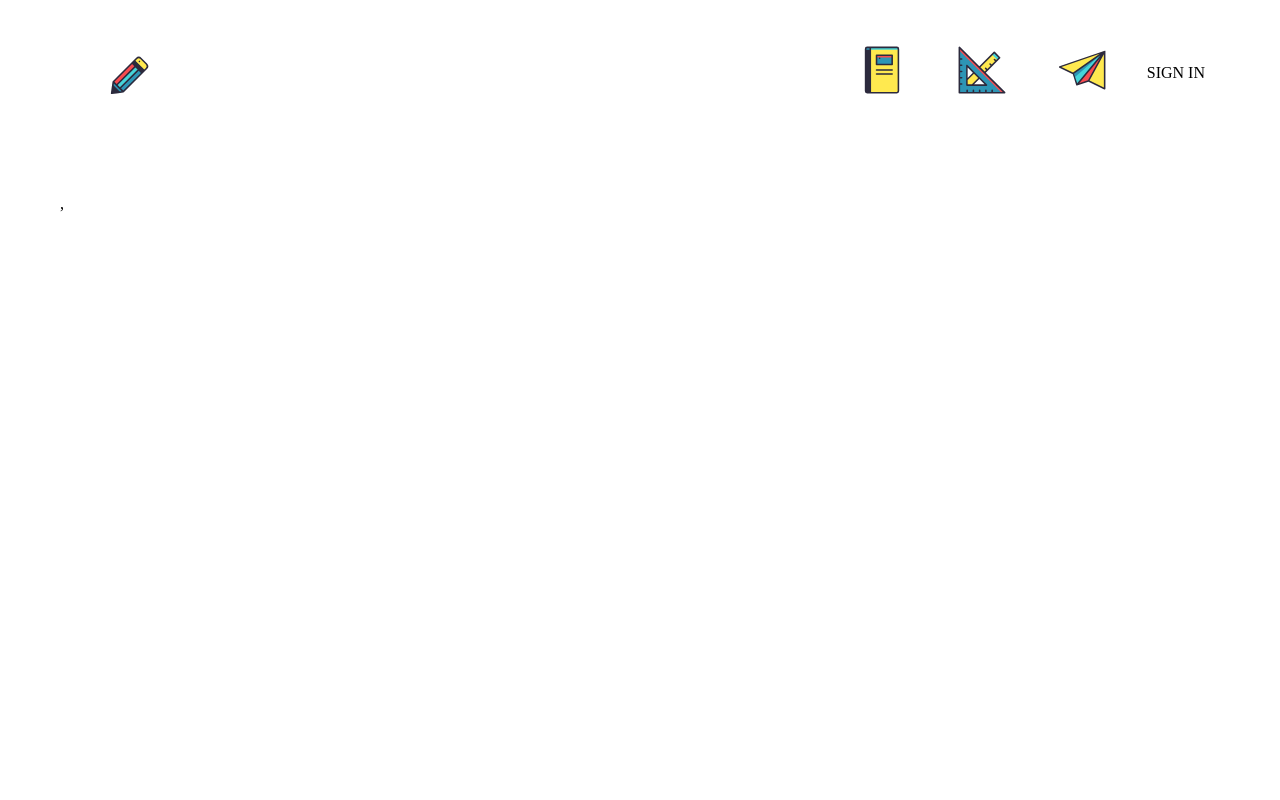
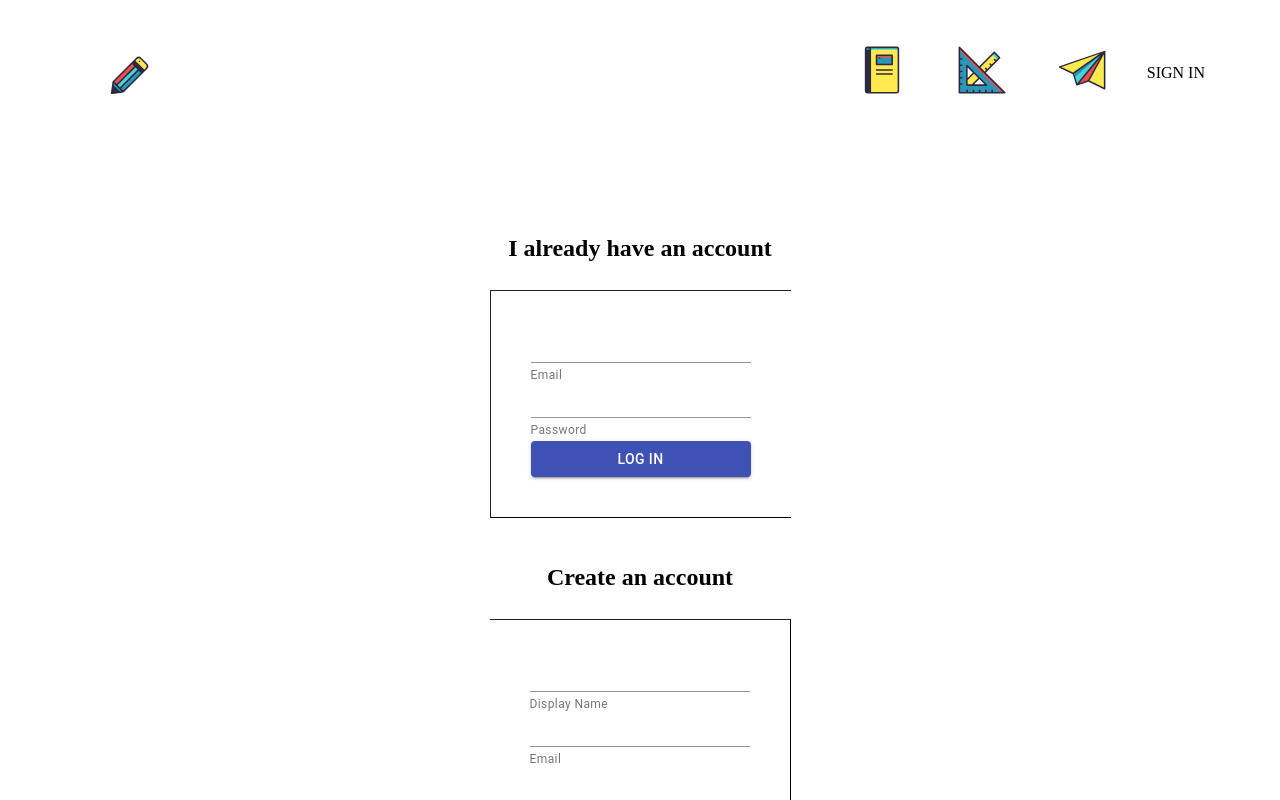
Before and after one commit to DavidAtMollimers/food-diary, a React (Create React App) app: page /signin in a window 1280 px wide. Shown: the top 800 px of the page. Built offline with nearby package versions, Linux system fonts and the light colour scheme.

Commit message:
Add sign-in-or-up page. Add borders to the sign-in and sign-up components

```diff
--- a/src/App.js
+++ b/src/App.js
@@ -6,6 +6,7 @@ import HomePage from './pages/homepage/homepage.page';
 import Entry from './pages/entry/entry.page';
 import Contact from './pages/contactAndAbout/contact.page';
 import Header from './components/header/header.component';
+import SignInOrUpPage from './pages/sign-in-or-up/sign-in-or-up.page';
 
 
 class App extends React.Component {
@@ -28,6 +29,7 @@ class App extends React.Component {
                   <Route exact path='/diary' component={HomePage}/>
                   <Route exact path='/metrics' component={HomePage}/>
                   <Route exact path='/contact' component={Contact}/>
+                  <Route exact path='/signin' component={SignInOrUpPage}/>
               </Switch>
           </div>
         );
--- a/src/components/sign-in/sign-in.component.jsx
+++ b/src/components/sign-in/sign-in.component.jsx
@@ -1,5 +1,5 @@
 import React from 'react';
-import { Button, FormControl, makeStyles, TextField } from '@material-ui/core';
+import { Button, FormControl, makeStyles, TextField, Box } from '@material-ui/core';
 import { auth, signInWithGoogle } from '../../components/firebase/firebase.utils';
 
 const useStyles = makeStyles((theme) => ({
@@ -10,6 +10,13 @@ const useStyles = makeStyles((theme) => ({
         },
     },
 }));
+
+const borderProps = {
+    bgcolor: 'background.paper',
+    m: 1,
+    borderColor: 'text.primary',
+    padding: '40px',
+};
 
 class SignIn extends React.Component {
     constructor(props){
@@ -44,6 +51,7 @@ class SignIn extends React.Component {
         return(
             <div className='sign-in'>
                 <form className='sign-in-form' noValidate autoComplete="off">
+                    <Box borderLeft={1} borderTop={1} borderBottom={1} {...borderProps}>
                         <FormControl classname={useStyles.root}>
                         <TextField
                             className='email'
@@ -70,6 +78,7 @@ class SignIn extends React.Component {
                             variant='contained'
                         >Log in</Button>
                         </FormControl>
+                    </Box>
                 </form>
             </div>
         )
--- a/src/components/sign-up/sign-up.component.jsx
+++ b/src/components/sign-up/sign-up.component.jsx
@@ -1,4 +1,4 @@
-import { Button, FormControl, makeStyles, TextField } from '@material-ui/core';
+import { Button, FormControl, makeStyles, TextField, Box } from '@material-ui/core';
 import React from 'react';
 
 import { auth, createUserProfileDocument } from '../firebase/firebase.utils';
@@ -13,6 +13,13 @@ const useStyles = makeStyles((theme) => ({
         marginTop: theme.spacing(2)
     }
 }));
+
+const borderProps = {
+    bgcolor: 'background.paper',
+    m: 1,
+    borderColor: 'text.primary',
+    padding: '40px',
+};
 
 class SignUp extends React.Component {
     constructor(props) {
@@ -61,6 +68,7 @@ class SignUp extends React.Component {
         return (
             <div className="sign-up">
                 <form className="sign-up-form" onSubmit={this.handleSubmit}>
+                    <Box borderRight={1} borderTop={1} borderBottom={1} {...borderProps}>
                         <FormControl className={useStyles.formControl}>
 
                         <TextField
@@ -98,6 +106,7 @@ class SignUp extends React.Component {
                         <Button type="submit" color="primary" variant="contained">Save Entry</Button>
 
                         </FormControl>
+                    </Box>
                 </form>
             </div>
         )
--- /dev/null
+++ b/src/pages/sign-in-or-up/sign-in-or-up.page.jsx
@@ -0,0 +1,17 @@
+import React from 'react';
+import './sign-in-or-up.styles.scss';
+
+import SignUp from '../../components/sign-up/sign-up.component';
+import SignIn from '../../components/sign-in/sign-in.component';
+
+const SignInOrUpPage = () => (
+    <div className='sign-in-or-up'>
+        <h2>I already have an account</h2>
+        <SignIn/>
+        <br></br>
+        <h2>Create an account</h2>
+        <SignUp/>
+    </div>
+);
+
+export default SignInOrUpPage;
--- /dev/null
+++ b/src/pages/sign-in-or-up/sign-in-or-up.styles.scss
@@ -0,0 +1,6 @@
+.sign-in-or-up {
+    display: flex;
+    flex-direction: column;
+    align-items: center;
+    padding: 20px 80px;
+}
```
Also changed, not shown: 1 other file (tests, documents, lock files or other folders). Lines whose indentation alone changed are shown as unchanged.
